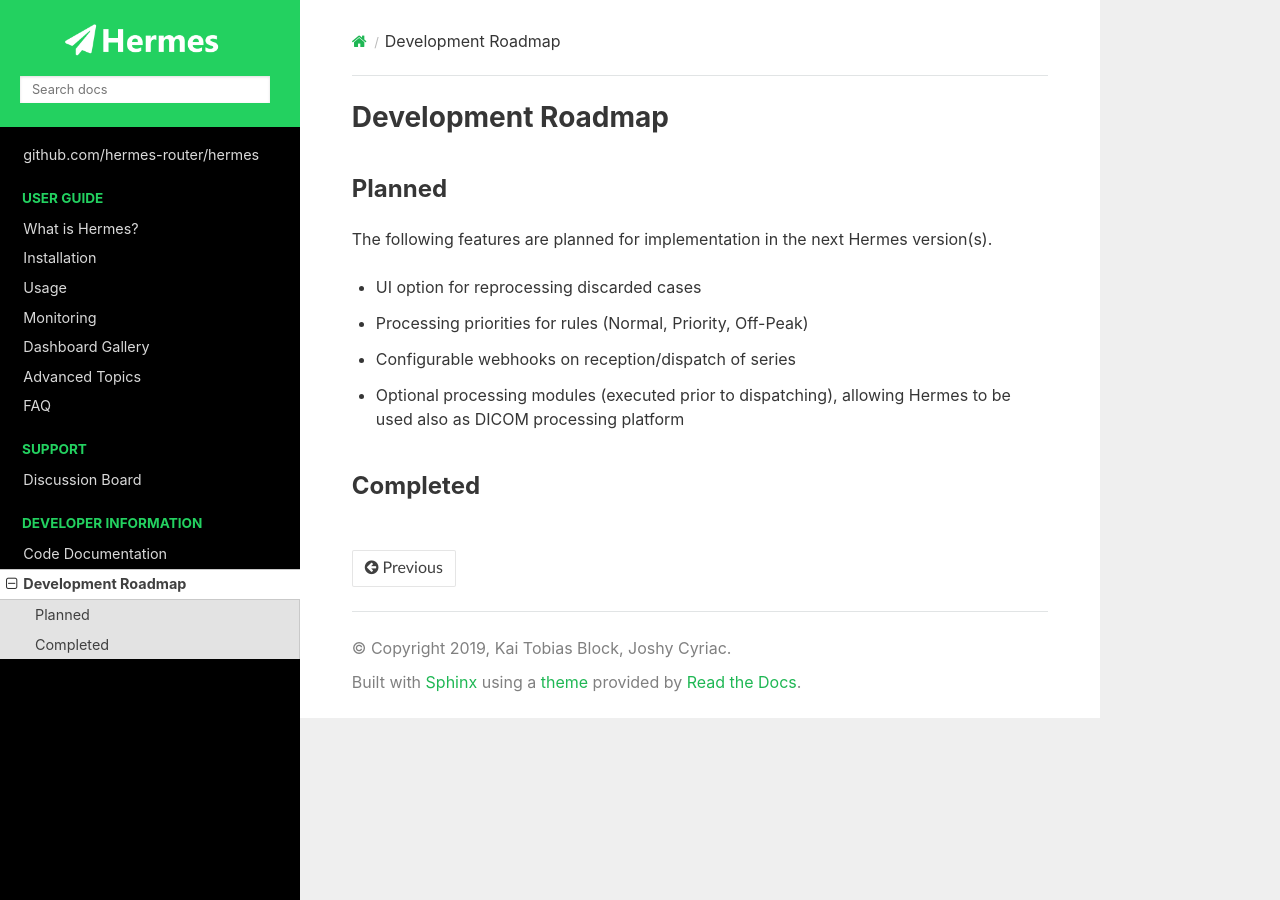
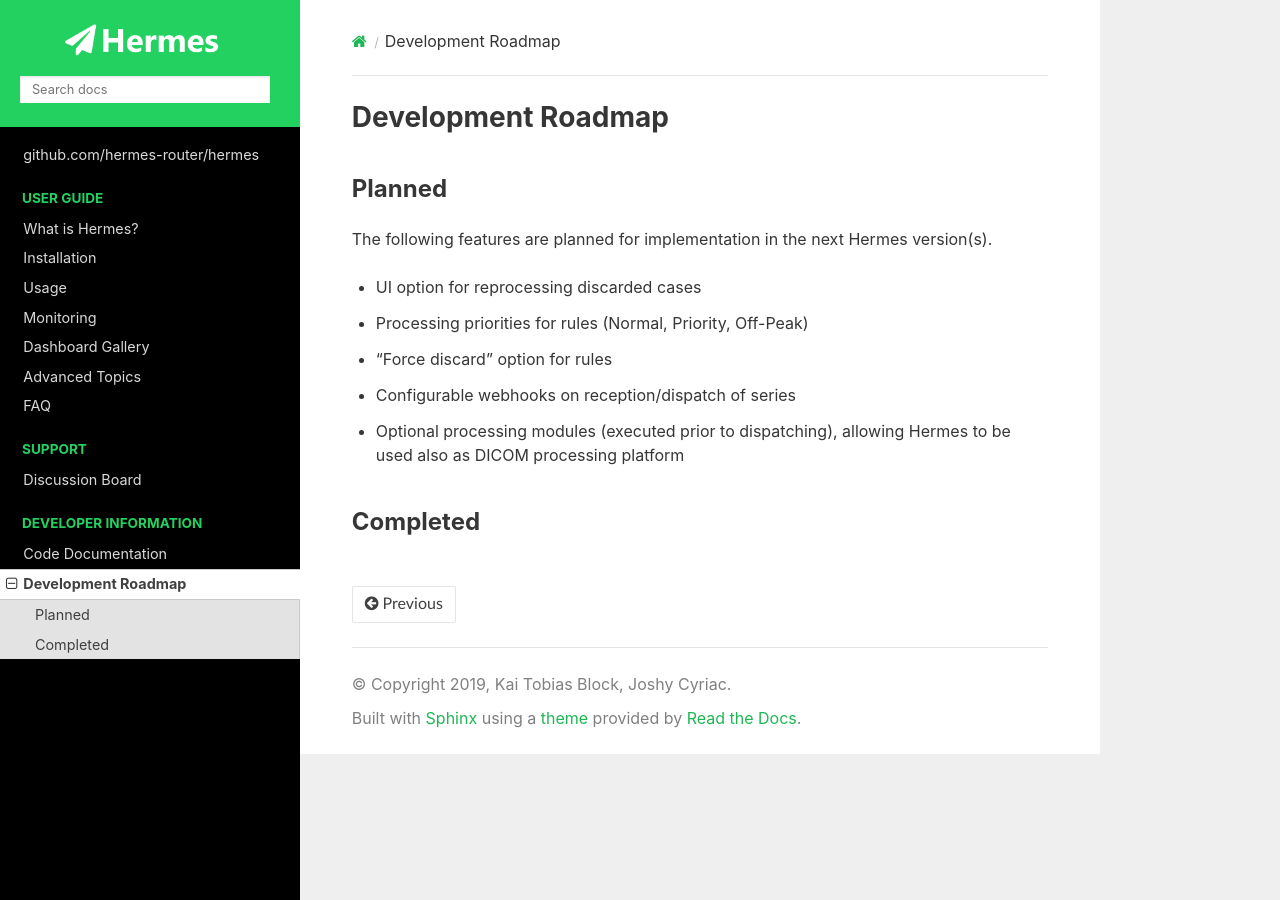
Before and after one commit to mercure-imaging/mercure, a Sphinx documentation site: the page built from docs/roadmap.rst, in a window 1280 px wide. Built offline with Sphinx 7.4.7 and the Read the Docs theme 2.0.0, drawn with Linux system fonts in a browser that asks for light colours.

Commit message:
Continued docs.

```diff
--- a/docs/roadmap.rst
+++ b/docs/roadmap.rst
@@ -8,6 +8,7 @@
 
 * UI option for reprocessing discarded cases
 * Processing priorities for rules (Normal, Priority, Off-Peak)
+* "Force discard" option for rules
 * Configurable webhooks on reception/dispatch of series
 * Optional processing modules (executed prior to dispatching), allowing Hermes to be used also as DICOM processing platform
 
```
